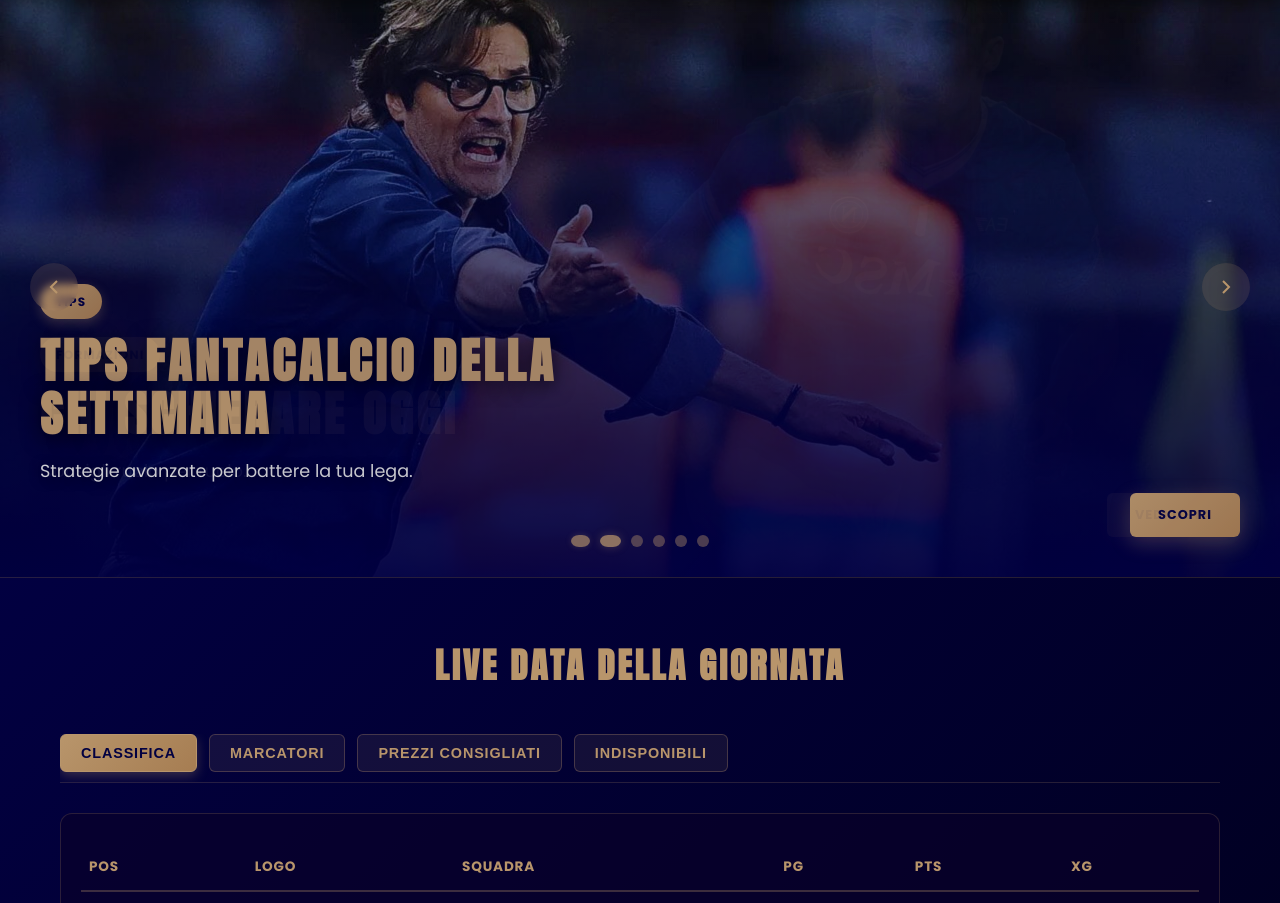
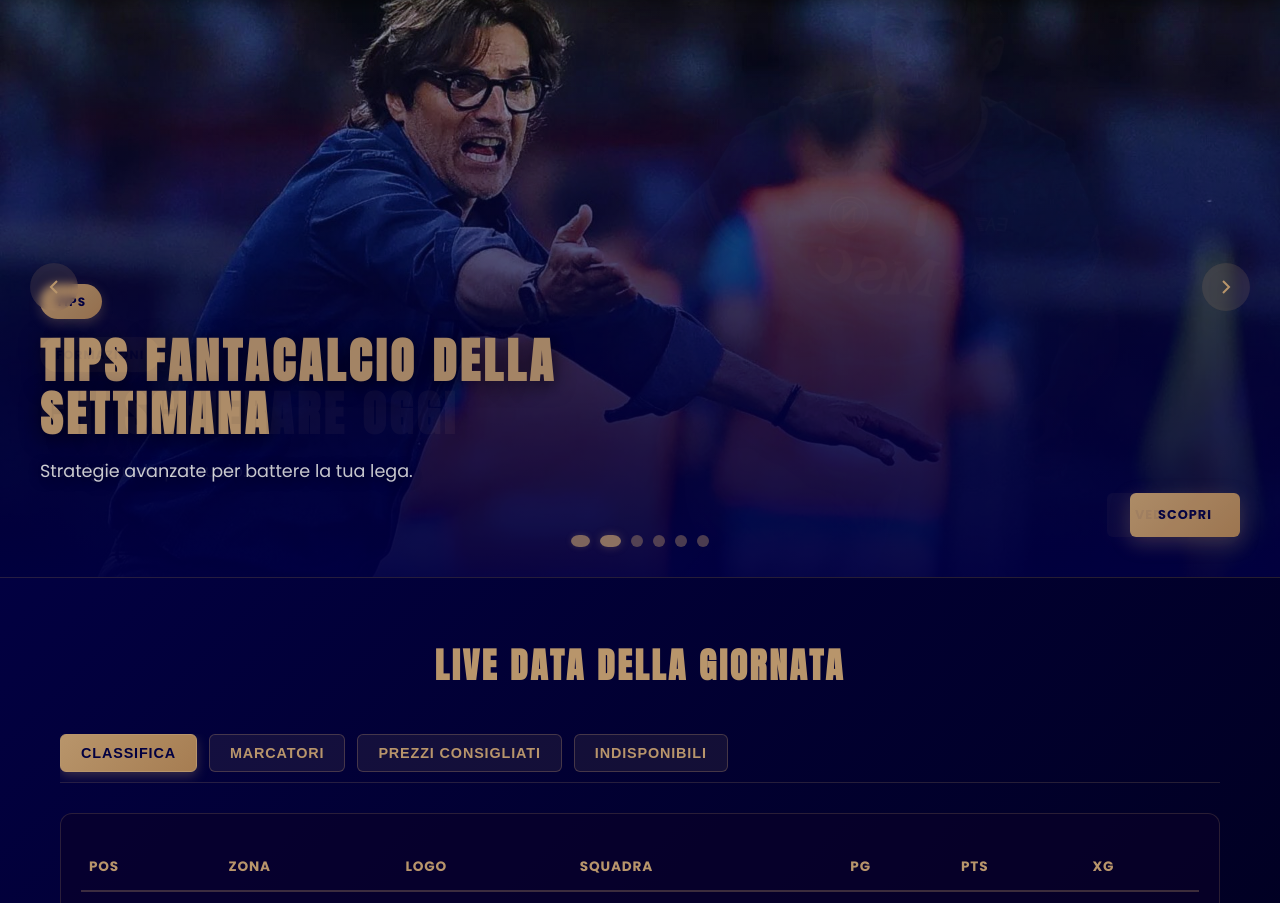
Before and after one commit to CiroPunzo/fantacalcio-sito, a website: page index.html in a window 1280 px wide. Shown: the part 49-952 px from the top of the page. Drawn offline with Linux system fonts and the light colour scheme; no server answers.

Commit message:
Update index.html

```diff
--- a/index.html
+++ b/index.html
@@ -156,6 +156,7 @@
                         <thead>
                             <tr>
         <th>Pos</th>
+                                <th>Zona</th>
         <th>Logo</th>
         <th>Squadra</th>
         <th>PG</th>
```
